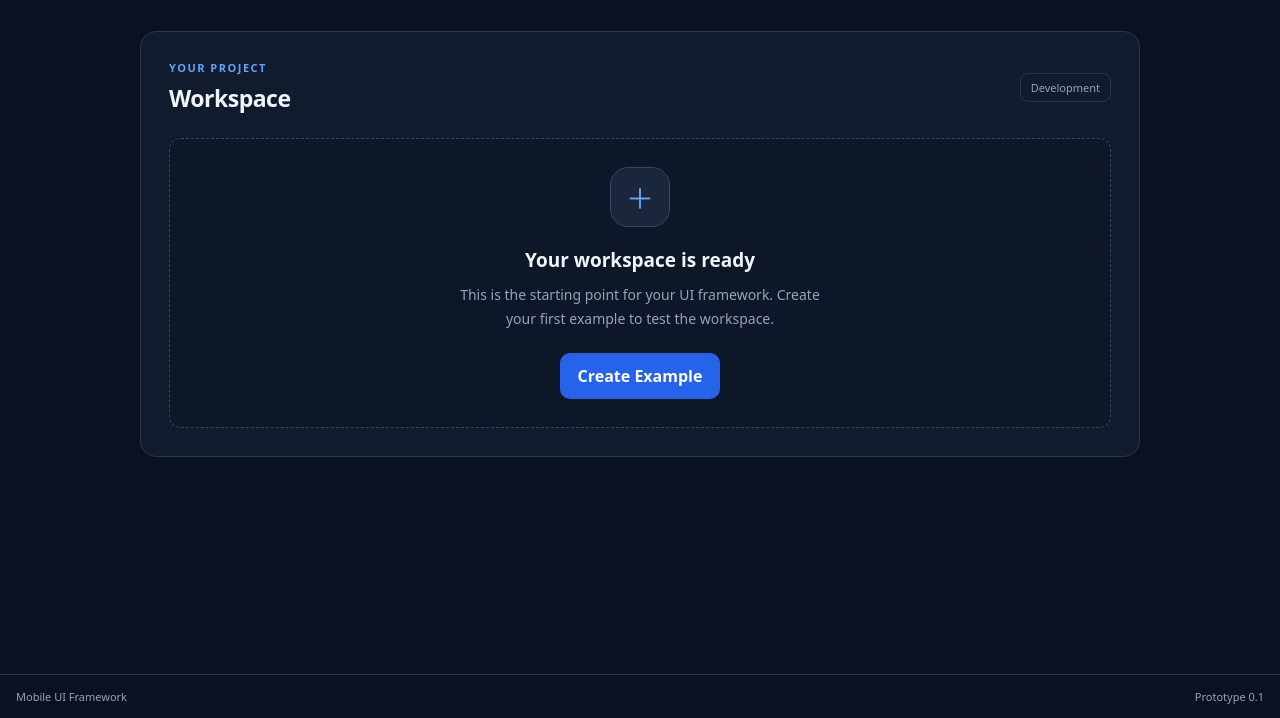
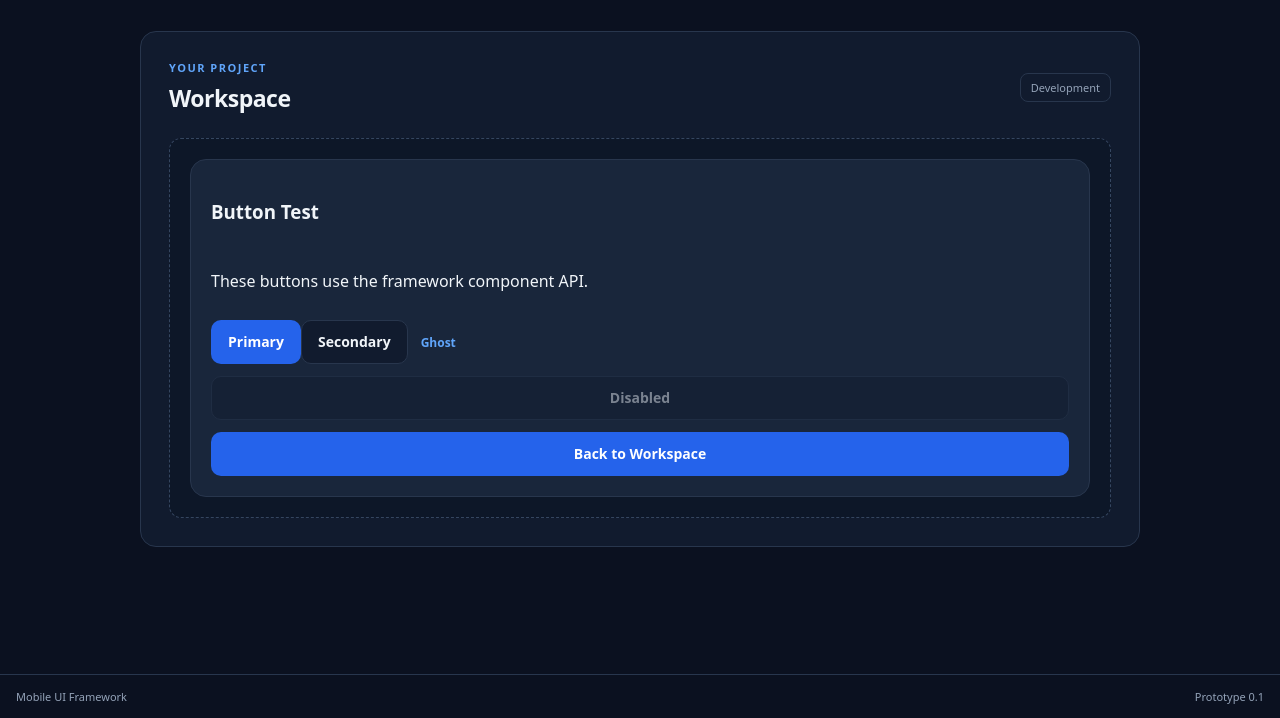
Before and after one commit to Twaddler01/mobile-ui-framework, a plain HTML site: page index.html in a window 1280 px wide. Shown: the part 82-800 px from the top of the page. Drawn offline with Linux system fonts and the light colour scheme.

Commit message:
main.js sizing function

```diff
--- a/console.css
+++ b/console.css
@@ -1,11 +1,3 @@
-html,
-body {
-    margin: 0;
-    padding: 0;
-    width: 100%;
-    height: 100%;
-    overflow: hidden;
-}
 
 #consoleLog {
     position: fixed;
--- a/main.js
+++ b/main.js
@@ -1,62 +1,146 @@
+import Component from "./src/core/Component.js";
+import Column from "./src/components/Column.js";
+import Row from "./src/components/Row.js";
+import Card from "./src/components/Card.js";
+import Button from "./src/components/Button.js";
+import DOMRenderer from "./src/renderers/dom/DOMRenderer.js";
 
-const workspaceContent = document.querySelector(
-    "#workspace-content"
-);
+const renderer = new DOMRenderer();
+
+const workspace = document.querySelector("#workspace-content");
+
+function element(tagName, props = {}, children = []) {
+    return new Component(
+        "element",
+        {
+            tagName,
+            ...props
+        },
+        children
+    );
+}
 
 function renderLandingWorkspace() {
-    workspaceContent.innerHTML = `
-        <div class="empty-state">
-            <div class="empty-icon" aria-hidden="true">＋</div>
+    const view = new Column(
+        {
+            gap: 16,
+            padding: 20,
+            align: "stretch"
+        },
+        [
+            element("h3", {}, ["Layout test"]),
 
-            <h3>Your workspace is ready</h3>
+            new Row(
+                {
+                    gap: 12,
+                    align: "center",
+                    justify: "between"
+                },
+                [
+                    element(
+                        "div",
+                        {
+                            style: {
+                                background: "#19263b",
+                                padding: "16px",
+                                borderRadius: "10px",
+                                flex: "1"
+                            }
+                        },
+                        ["First item"]
+                    ),
 
-            <p>
-                This is the starting point for your UI framework.
-                Create your first example to test the workspace.
-            </p>
+                    element(
+                        "div",
+                        {
+                            style: {
+                                background: "#19263b",
+                                padding: "16px",
+                                borderRadius: "10px",
+                                flex: "1"
+                            }
+                        },
+                        ["Second item"]
+                    )
+                ]
+            )
+        ]
+    );
 
-            <button
-                id="create-example"
-                class="primary-button"
-                type="button"
-            >
-                Create Example
-            </button>
-        </div>
-    `;
-
-    document
-        .querySelector("#create-example")
-        .addEventListener("click", renderExample);
+    renderer.render(view, workspace);
 }
 
 function renderExample() {
-    workspaceContent.innerHTML = `
-        <article class="example-card">
-            <h3>Hello, workspace!</h3>
+    const view = new Card(
+        {
+            width: "100%",
+            padding: 20,
+            gap: 12
+        },
+        [
+            element("h3", {}, ["Button Test"]),
 
-            <p>
-                Your application is running with plain HTML,
-                CSS, and JavaScript. No Phaser scene is required.
-            </p>
+            element("p", {}, [
+                "These buttons use the framework component API."
+            ]),
 
-            <button
-                id="back-to-workspace"
-                class="primary-button"
-                type="button"
-            >
-                Back to Workspace
-            </button>
-        </article>
-    `;
+            new Row(
+                {
+                    gap: 10,
+                    align: "center",
+                    wrap: "wrap"
+                },
+                [
+                    new Button(
+                        {
+                            variant: "primary",
+                            onClick: () => console.log("Primary clicked!")
+                        },
+                        ["Primary"]
+                    ),
 
-    document
-        .querySelector("#back-to-workspace")
-        .addEventListener("click", renderLandingWorkspace);
+                    new Button(
+                        {
+                            variant: "secondary",
+                            onClick: () => console.log("Secondary clicked!")
+                        },
+                        ["Secondary"]
+                    ),
+
+                    new Button(
+                        {
+                            variant: "ghost",
+                            size: "small",
+                            onClick: () => console.log("Ghost clicked!")
+                        },
+                        ["Ghost"]
+                    )
+                ]
+            ),
+
+            new Button(
+                {
+                    variant: "secondary",
+                    disabled: true
+                },
+                ["Disabled"]
+            ),
+
+            new Button(
+                {
+                    onClick: renderLandingWorkspace
+                },
+                ["Back to Workspace"]
+            )
+        ]
+    );
+
+    renderer.render(view, workspace);
 }
 
 function startApplication() {
-    renderLandingWorkspace();
+    //renderLandingWorkspace();
+    renderExample();
 
     console.log("Mobile UI Framework started.");
 }
--- /dev/null
+++ b/src/components/Button.js
@@ -0,0 +1,17 @@
+import Component from "../core/Component.js";
+
+export default class Button extends Component {
+    constructor(props = {}, children = []) {
+        super(
+            "button",
+            {
+                variant: "primary",
+                size: "medium",
+                disabled: false,
+                type: "button",
+                ...props
+            },
+            children
+        );
+    }
+}
--- /dev/null
+++ b/src/components/Card.js
@@ -0,0 +1,7 @@
+import Component from "../core/Component.js";
+
+export default class Card extends Component {
+    constructor(props = {}, children = []) {
+        super("card", props, children);
+    }
+}
--- /dev/null
+++ b/src/components/Column.js
@@ -0,0 +1,7 @@
+import Component from "../core/Component.js";
+
+export default class Column extends Component {
+    constructor(props = {}, children = []) {
+        super("column", props, children);
+    }
+}
--- /dev/null
+++ b/src/components/Row.js
@@ -0,0 +1,7 @@
+import Component from "../core/Component.js";
+
+export default class Row extends Component {
+    constructor(props = {}, children = []) {
+        super("row", props, children);
+    }
+}
--- /dev/null
+++ b/src/core/Component.js
@@ -0,0 +1,28 @@
+export default class Component {
+    constructor(type = "element", props = {}, children = []) {
+        this.type = type;
+        this.props = { ...props };
+        this.children = [];
+
+        for (const child of children) {
+            this.add(child);
+        }
+    }
+
+    add(child) {
+        const validChild =
+            child instanceof Component ||
+            typeof child === "string" ||
+            typeof child === "number";
+
+        if (!validChild) {
+            throw new TypeError(
+                "Component children must be components, strings, or numbers."
+            );
+        }
+
+        this.children.push(child);
+
+        return this;
+    }
+}
--- /dev/null
+++ b/src/core/Layout.js
@@ -0,0 +1,64 @@
+const ALIGN_VALUES = new Set(["start", "center", "end", "stretch"]);
+
+const JUSTIFY_VALUES = new Set([
+    "start",
+    "center",
+    "end",
+    "between",
+    "around",
+    "evenly"
+]);
+
+const SIZE_PROPERTIES = ["gap", "padding", "width", "height"];
+
+function validateSize(name, value) {
+    if (value == null) {
+        return;
+    }
+
+    const valid =
+        (typeof value === "number" && Number.isFinite(value) && value >= 0) ||
+        (typeof value === "string" && value.trim().length > 0);
+
+    if (!valid) {
+        throw new TypeError(
+            `Layout "${name}" must be a non-negative number or a non-empty CSS size string.`
+        );
+    }
+}
+
+export function normalizeLayoutProps(props = {}) {
+    const layout = {};
+
+    for (const name of SIZE_PROPERTIES) {
+        const value = props[name];
+
+        validateSize(name, value);
+
+        if (value != null) {
+            layout[name] = value;
+        }
+    }
+
+    if (props.align != null) {
+        if (!ALIGN_VALUES.has(props.align)) {
+            throw new TypeError(
+                `Invalid layout align value: "${props.align}".`
+            );
+        }
+
+        layout.align = props.align;
+    }
+
+    if (props.justify != null) {
+        if (!JUSTIFY_VALUES.has(props.justify)) {
+            throw new TypeError(
+                `Invalid layout justify value: "${props.justify}".`
+            );
+        }
+
+        layout.justify = props.justify;
+    }
+
+    return layout;
+}
--- /dev/null
+++ b/src/renderers/dom/DOMRenderer.js
@@ -0,0 +1,117 @@
+import { normalizeLayoutProps } from "../../core/Layout.js";
+
+export default class DOMRenderer {
+    render(component, container) {
+        if (!(container instanceof Element)) {
+            throw new TypeError("DOMRenderer requires a valid DOM container.");
+        }
+
+        const element = this.createElement(component);
+
+        container.replaceChildren(element);
+
+        return element;
+    }
+
+    createElement(component) {
+        if (typeof component === "string" || typeof component === "number") {
+            return document.createTextNode(String(component));
+        }
+
+        const props = component.props ?? {};
+        const type = component.type;
+
+        const isLayout = type === "column" || type === "row";
+
+        const tagName =
+            type === "button"
+                ? "button"
+                : (props.tagName ?? (type === "card" ? "article" : "div"));
+
+        const element = document.createElement(tagName);
+
+        if (isLayout || type === "card" || type === "button") {
+            element.classList.add(`ui-${type}`);
+        }
+
+        if (type === "button") {
+            element.classList.add(
+                `ui-button-${props.variant}`,
+                `ui-button-${props.size}`
+            );
+
+            element.disabled = Boolean(props.disabled);
+            element.type = props.type;
+        }
+
+        if (props.className) {
+            element.classList.add(...props.className.trim().split(/\s+/));
+        }
+
+        this.applyLayout(element, props);
+
+        if (props.attributes) {
+            for (const [name, value] of Object.entries(props.attributes)) {
+                if (value == null || value === false) {
+                    continue;
+                }
+
+                element.setAttribute(name, value === true ? "" : String(value));
+            }
+        }
+
+        if (typeof props.onClick === "function") {
+            element.addEventListener("click", props.onClick);
+        }
+
+        for (const child of component.children ?? []) {
+            element.appendChild(this.createElement(child));
+        }
+
+        return element;
+    }
+
+    applyLayout(element, props) {
+        const layout = normalizeLayoutProps(props);
+        const style = element.style;
+
+        const alignValues = {
+            start: "flex-start",
+            center: "center",
+            end: "flex-end",
+            stretch: "stretch"
+        };
+
+        const justifyValues = {
+            start: "flex-start",
+            center: "center",
+            end: "flex-end",
+            between: "space-between",
+            around: "space-around",
+            evenly: "space-evenly"
+        };
+
+        for (const name of ["gap", "padding", "width", "height"]) {
+            if (layout[name] != null) {
+                style[name] = this.toCssSize(layout[name]);
+            }
+        }
+
+        if (layout.align) {
+            style.alignItems = alignValues[layout.align];
+        }
+
+        if (layout.justify) {
+            style.justifyContent = justifyValues[layout.justify];
+        }
+
+        // Explicit custom styles override generated layout styles.
+        if (props.style) {
+            Object.assign(style, props.style);
+        }
+    }
+
+    toCssSize(value) {
+        return typeof value === "number" ? `${value}px` : value;
+    }
+}
--- a/style.css
+++ b/style.css
@@ -297,3 +297,132 @@ button {
         font-size: 15px;
     }
 }
+
+/* Shared layout components */
+
+.ui-layout {
+    display: flex;
+    box-sizing: border-box;
+    min-width: 0;
+}
+
+.ui-column {
+    flex-direction: column;
+}
+
+.ui-row {
+    flex-direction: row;
+}
+
+.ui-card {
+    display: flex;
+    flex-direction: column;
+    box-sizing: border-box;
+
+    min-width: 0;
+    border: 1px solid var(--color-border);
+    border-radius: var(--radius-card);
+
+    background: var(--color-surface-raised);
+    color: var(--color-text);
+}
+
+/* Button component */
+
+.ui-button {
+    display: inline-flex;
+    align-items: center;
+    justify-content: center;
+    gap: 8px;
+
+    box-sizing: border-box;
+    min-width: 0;
+    min-height: 44px;
+    padding: 0 16px;
+
+    border: 1px solid transparent;
+    border-radius: 10px;
+
+    font: inherit;
+    font-size: 14px;
+    font-weight: 650;
+    line-height: 1.2;
+    text-align: center;
+
+    cursor: pointer;
+    user-select: none;
+    -webkit-tap-highlight-color: transparent;
+
+    transition:
+        background-color 150ms ease,
+        border-color 150ms ease,
+        opacity 150ms ease;
+}
+
+.ui-button:focus-visible {
+    outline: 2px solid var(--color-accent);
+    outline-offset: 3px;
+}
+
+.ui-button:disabled {
+    opacity: 0.45;
+    cursor: not-allowed;
+}
+
+/* Variants */
+
+.ui-button-primary {
+    background: #2563eb;
+    color: #ffffff;
+}
+
+.ui-button-primary:hover:not(:disabled) {
+    background: #3b82f6;
+}
+
+.ui-button-secondary {
+    border-color: var(--color-border);
+    background: var(--color-surface);
+    color: var(--color-text);
+}
+
+.ui-button-secondary:hover:not(:disabled) {
+    background: var(--color-surface-raised);
+}
+
+.ui-button-ghost {
+    background: transparent;
+    color: var(--color-accent);
+}
+
+.ui-button-ghost:hover:not(:disabled) {
+    background: var(--color-surface-raised);
+}
+
+/* Sizes */
+
+.ui-button-small {
+    min-height: 36px;
+    padding: 0 12px;
+    border-radius: 8px;
+    font-size: 12px;
+}
+
+.ui-button-medium {
+    min-height: 44px;
+    padding: 0 16px;
+    font-size: 14px;
+}
+
+.ui-button-large {
+    min-height: 52px;
+    padding: 0 22px;
+    border-radius: 12px;
+    font-size: 16px;
+}
+
+/* Avoid unexpected shrinking of nested layout content. */
+
+.ui-layout > * {
+    min-width: 0;
+}
```
